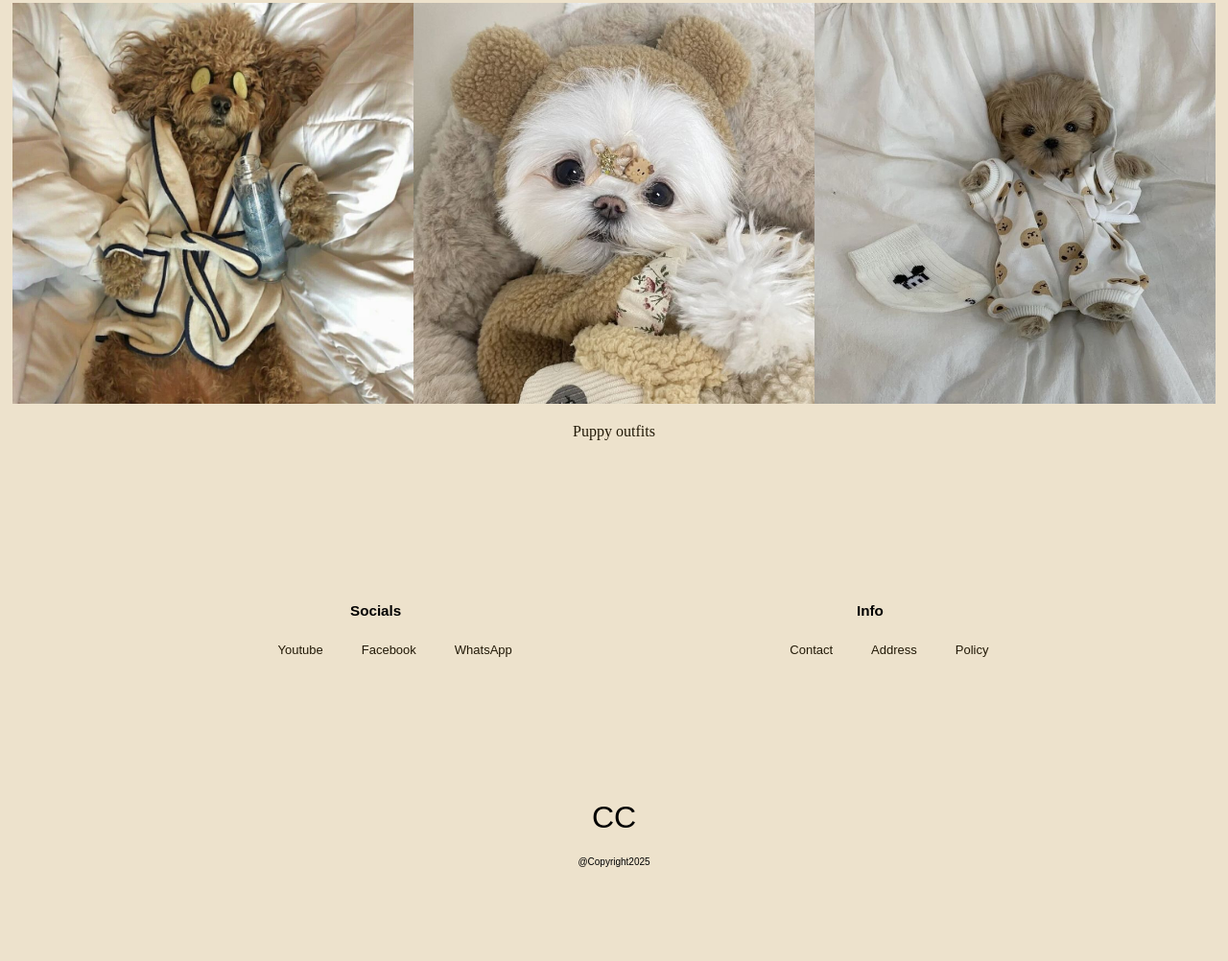
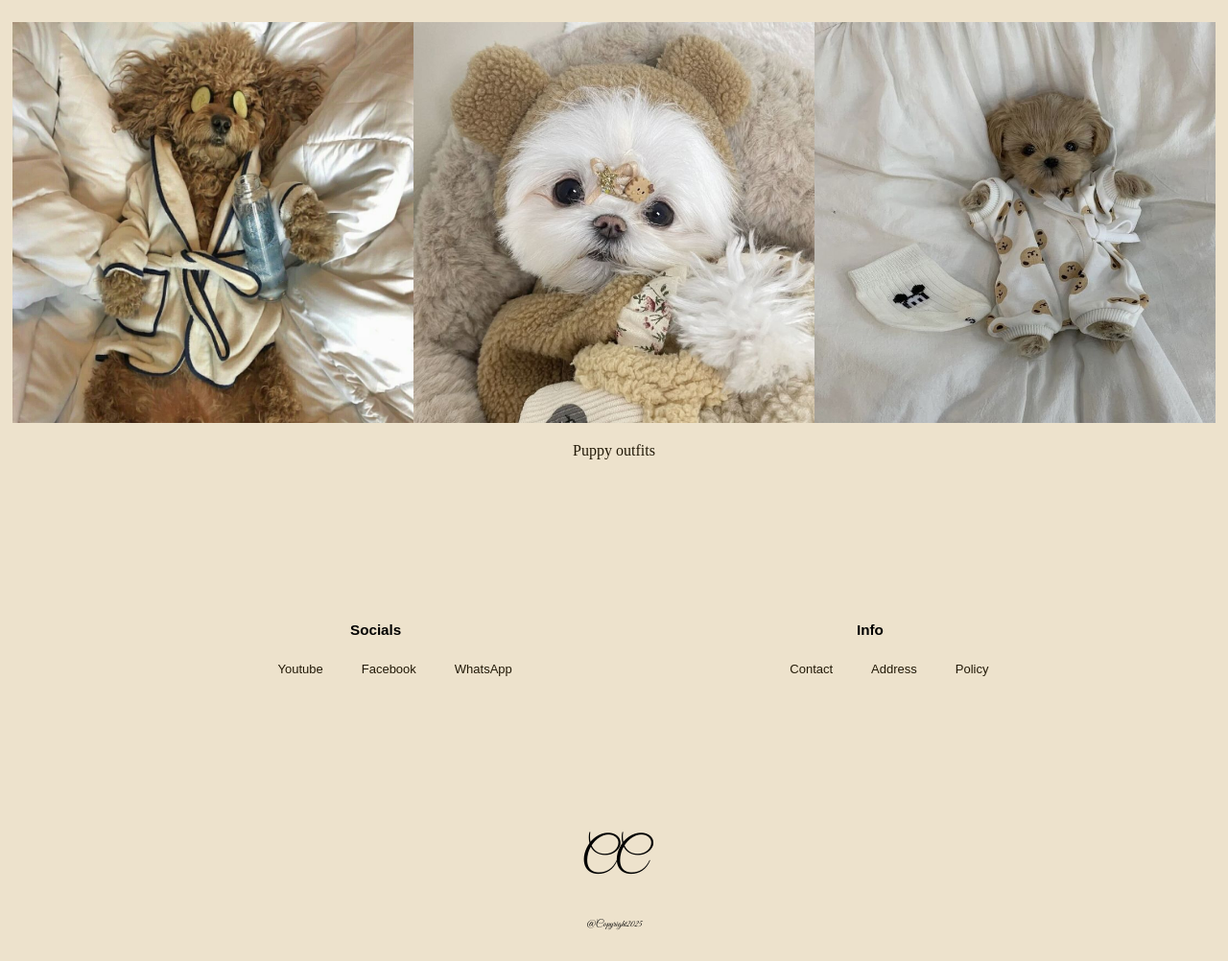
Before and after one commit to LoubyAI/moduleintro1, a plain HTML site: page index.html in a window 1280 px wide. Shown: the part 683-1685 px from the top of the page at 96% size. Before the commit the page ends 1608 px from the top, so only its background shows below. Drawn offline with Linux system fonts and the light colour scheme.

Commit message:
Moduleintro1 æfing

```diff
--- a/index.html
+++ b/index.html
@@ -4,6 +4,9 @@
         <meta name="viewport" content="width=device-width">
         <title> Æfingarsíða</title>
         <link rel="stylesheet" href="style.css">
+        <link rel="preconnect" href="https://fonts.googleapis.com">
+<link rel="preconnect" href="https://fonts.gstatic.com" crossorigin>
+<link href="https://fonts.googleapis.com/css2?family=Great+Vibes&display=swap" rel="stylesheet">
     </head>
     <body>
         <div class="logoindivoverheader">
@@ -72,7 +75,7 @@
             </div>
         </footer>
          <div class="footerdiv">
-             <h1>CC<h1>
+             <h1 class="cc">CC<h1>
                 <p class="copyright">@Copyright2025</p>
          </div>
     </body>
--- a/style.css
+++ b/style.css
@@ -13,10 +13,13 @@ margin: 0px;
     width: 100%;
     text-align: center;
     overflow: hidden;
+    height: 100px;
 }
 h1 {
-    font-family:Arial, Helvetica, sans-serif;
+    font-family:"Great Vibes", cursive;
     font-weight: lighter;
+    font-size: 3rem;
+
 }
 
 header {
@@ -103,7 +106,6 @@ h2 { font-weight: lighter; text-transform: uppercase;
 }
 
 
-
 footer{
     background-color:  #ede2cc;
     height: 200px;
@@ -149,3 +151,7 @@ footer{
 }
 
 h3 {margin-bottom: 25px;}
+
+.cc {
+  font-family:"Great Vibes", cursive;
+}
```
Also changed, not shown: about.html (+3 -0 lines).
